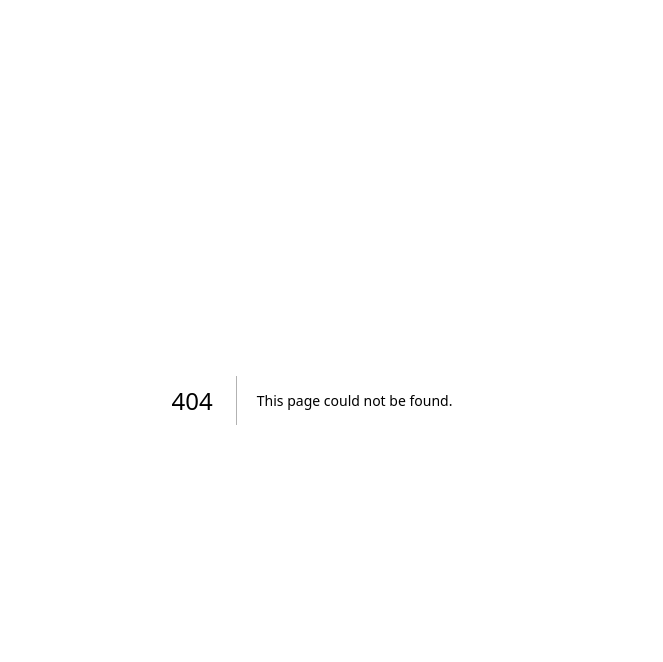
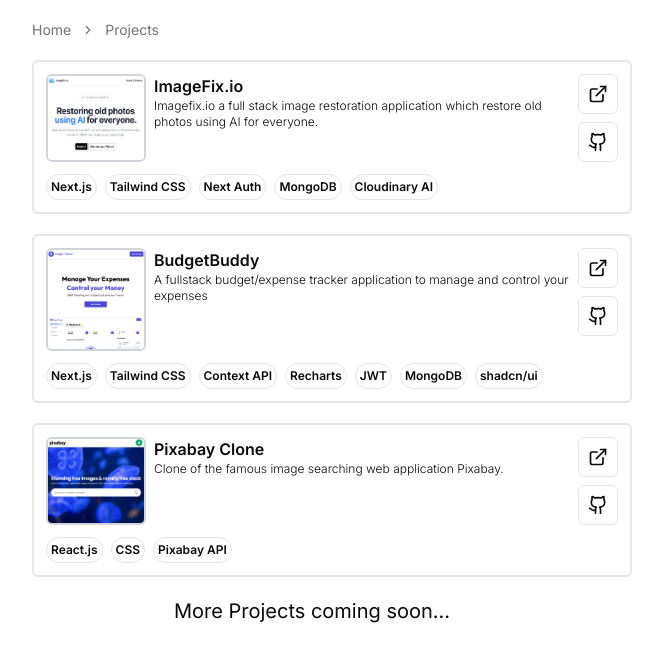
Before and after one commit to MohdFahad1/portfolio, a Next.js app: page /projects in a window 1280 px wide. Before the commit this address had no page. Shown: the top 662 px of the page, without its empty margins (328-991 px from the left). Built offline with nearby package versions, Linux system fonts and the light colour scheme.

Commit message:
feat: Added projects page

```diff
--- /dev/null
+++ b/src/app/projects/page.jsx
@@ -0,0 +1,94 @@
+import React from "react";
+import { data } from "@/lib/projects";
+import Image from "next/image";
+import { Button } from "@/components/ui/button";
+import { ExternalLink, Github } from "lucide-react";
+import {
+  Breadcrumb,
+  BreadcrumbItem,
+  BreadcrumbLink,
+  BreadcrumbList,
+  BreadcrumbSeparator,
+} from "@/components/ui/breadcrumb";
+
+const page = () => {
+  return (
+    <>
+      <div className="flex flex-col items-center justify-center p-5 ">
+        <div className="flex flex-col md:w-[600px] w-[400px]">
+          <div className="ml-5">
+            <Breadcrumb>
+              <BreadcrumbList>
+                <BreadcrumbItem>
+                  <BreadcrumbLink href="/">Home</BreadcrumbLink>
+                </BreadcrumbItem>
+                <BreadcrumbSeparator />
+                <BreadcrumbItem>
+                  <BreadcrumbLink href="/components">Projects</BreadcrumbLink>
+                </BreadcrumbItem>
+              </BreadcrumbList>
+            </Breadcrumb>
+          </div>
+
+          <div className="flex flex-col justify-center p-5 ">
+            <div className="flex flex-col gap-11 md:w-[600px] w-[400px]">
+              <div className="flex flex-col gap-5">
+                {data?.map((item) => (
+                  <div
+                    className="border-2 rounded-md md:p-3 p-1"
+                    key={item.name}
+                  >
+                    <div className="flex justify-between">
+                      <div className="flex gap-2">
+                        <Image
+                          src={item.image}
+                          alt={item.name}
+                          height={100}
+                          width={100}
+                          className="rounded-md border-2 border-gray-300"
+                        />
+                        <div>
+                          <h1 className="font-semibold">{item.name}</h1>
+                          <p className="text-xs font-light">{item.desc}</p>
+                        </div>
+                      </div>
+                      <div className="flex flex-col gap-2">
+                        <a href={item.link} target="_blank">
+                          <Button variant="outline" size="icon">
+                            <ExternalLink size={20} />
+                          </Button>
+                        </a>
+                        <a href={item.github} target="_blank">
+                          <Button variant="outline" size="icon">
+                            <Github size={20} />
+                          </Button>
+                        </a>
+                      </div>
+                    </div>
+                    <div>
+                      <div className="flex gap-2">
+                        <div className="flex gap-2 flex-wrap mt-3">
+                          {item.tech.map((tech) => (
+                            <span
+                              className="border-[1px] text-xs font-semibold rounded-full p-1"
+                              key={tech}
+                            >
+                              {tech}
+                            </span>
+                          ))}
+                        </div>
+                      </div>
+                    </div>
+                  </div>
+                ))}
+              </div>
+            </div>
+          </div>
+        </div>
+        <h1 className="text-xl">More Projects coming soon...</h1>
+      </div>
+    </>
+  );
+};
+
+export default page;
--- /dev/null
+++ b/src/components/ui/breadcrumb.jsx
@@ -0,0 +1,92 @@
+import * as React from "react"
+import { Slot } from "@radix-ui/react-slot"
+import { ChevronRight, MoreHorizontal } from "lucide-react"
+
+import { cn } from "@/lib/utils"
+
+const Breadcrumb = React.forwardRef(
+  ({ ...props }, ref) => <nav ref={ref} aria-label="breadcrumb" {...props} />
+)
+Breadcrumb.displayName = "Breadcrumb"
+
+const BreadcrumbList = React.forwardRef(({ className, ...props }, ref) => (
+  <ol
+    ref={ref}
+    className={cn(
+      "flex flex-wrap items-center gap-1.5 break-words text-sm text-muted-foreground sm:gap-2.5",
+      className
+    )}
+    {...props} />
+))
+BreadcrumbList.displayName = "BreadcrumbList"
+
+const BreadcrumbItem = React.forwardRef(({ className, ...props }, ref) => (
+  <li
+    ref={ref}
+    className={cn("inline-flex items-center gap-1.5", className)}
+    {...props} />
+))
+BreadcrumbItem.displayName = "BreadcrumbItem"
+
+const BreadcrumbLink = React.forwardRef(({ asChild, className, ...props }, ref) => {
+  const Comp = asChild ? Slot : "a"
+
+  return (
+    (<Comp
+      ref={ref}
+      className={cn("transition-colors hover:text-foreground", className)}
+      {...props} />)
+  );
+})
+BreadcrumbLink.displayName = "BreadcrumbLink"
+
+const BreadcrumbPage = React.forwardRef(({ className, ...props }, ref) => (
+  <span
+    ref={ref}
+    role="link"
+    aria-disabled="true"
+    aria-current="page"
+    className={cn("font-normal text-foreground", className)}
+    {...props} />
+))
+BreadcrumbPage.displayName = "BreadcrumbPage"
+
+const BreadcrumbSeparator = ({
+  children,
+  className,
+  ...props
+}) => (
+  <li
+    role="presentation"
+    aria-hidden="true"
+    className={cn("[&>svg]:size-3.5", className)}
+    {...props}>
+    {children ?? <ChevronRight />}
+  </li>
+)
+BreadcrumbSeparator.displayName = "BreadcrumbSeparator"
+
+const BreadcrumbEllipsis = ({
+  className,
+  ...props
+}) => (
+  <span
+    role="presentation"
+    aria-hidden="true"
+    className={cn("flex h-9 w-9 items-center justify-center", className)}
+    {...props}>
+    <MoreHorizontal className="h-4 w-4" />
+    <span className="sr-only">More</span>
+  </span>
+)
+BreadcrumbEllipsis.displayName = "BreadcrumbElipssis"
+
+export {
+  Breadcrumb,
+  BreadcrumbList,
+  BreadcrumbItem,
+  BreadcrumbLink,
+  BreadcrumbPage,
+  BreadcrumbSeparator,
+  BreadcrumbEllipsis,
+}
--- /dev/null
+++ b/src/lib/projects.js
@@ -0,0 +1,34 @@
+export const data = [
+  {
+    name: "ImageFix.io",
+    link: "https://restore-photos-tmtb.vercel.app/",
+    github: "https://github.com/MohdFahad1/restore-photos",
+    desc: "Imagefix.io a full stack image restoration application which restore old photos using AI for everyone.",
+    tech: ["Next.js", "Tailwind CSS", "Next Auth", "MongoDB", "Cloudinary AI"],
+    image: "/images/imagefix.png",
+  },
+  {
+    name: "BudgetBuddy",
+    link: "https://expense-tracker-seven-peach.vercel.app/",
+    github: "https://github.com/MohdFahad1/expense-tracker",
+    desc: "A fullstack budget/expense tracker application to manage and control your expenses",
+    tech: [
+      "Next.js",
+      "Tailwind CSS",
+      "Context API",
+      "Recharts",
+      "JWT",
+      "MongoDB",
+      "shadcn/ui",
+    ],
+    image: "/images/budgetbuddy.png",
+  },
+  {
+    name: "Pixabay Clone",
+    link: "https://react-pixabay-clone.netlify.app/",
+    github: "https://github.com/MohdFahad1/pixabay-clone",
+    desc: "Clone of the famous image searching web application Pixabay.",
+    tech: ["React.js", "CSS", "Pixabay API"],
+    image: "/images/pixabay.png",
+  },
+];
```
